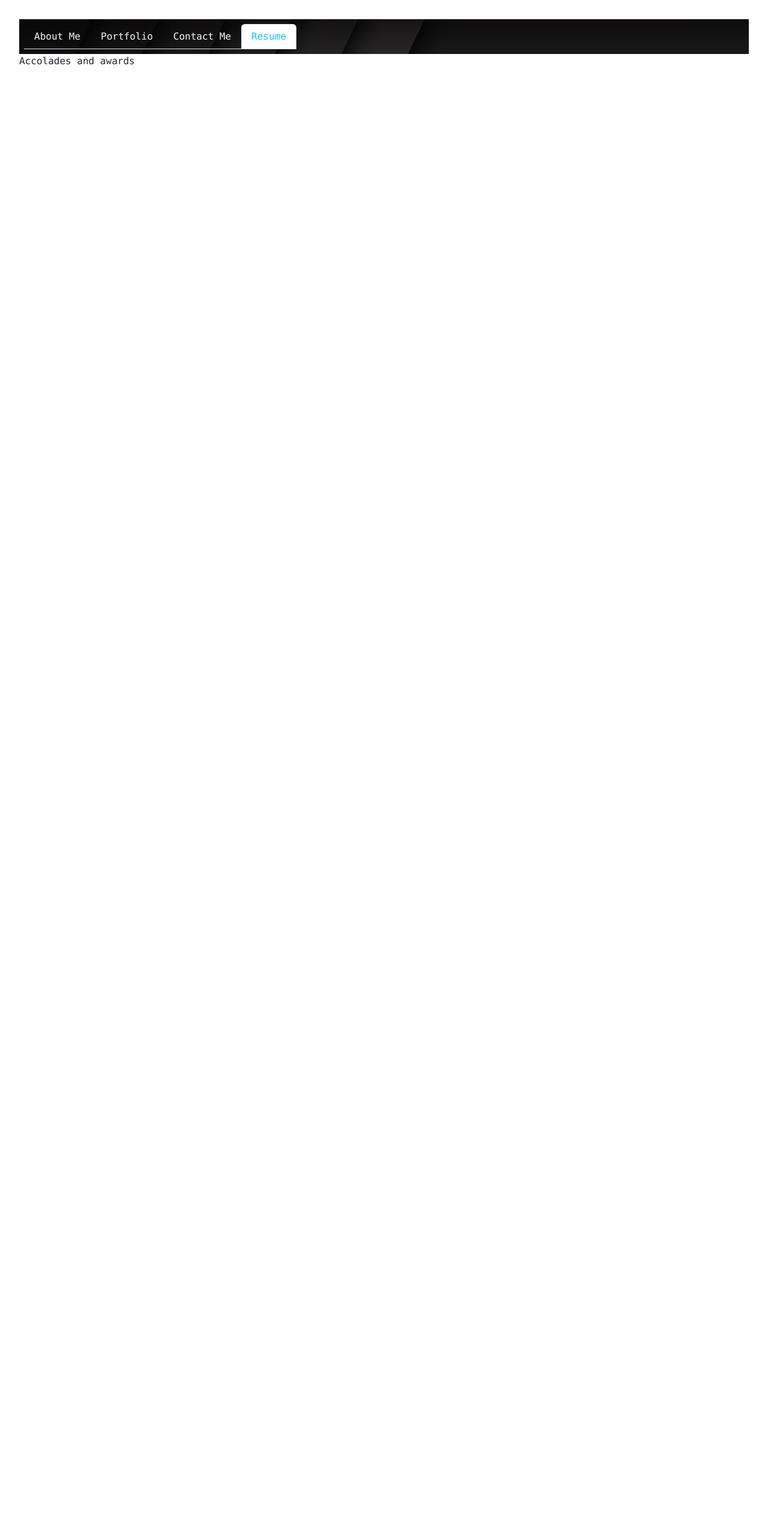
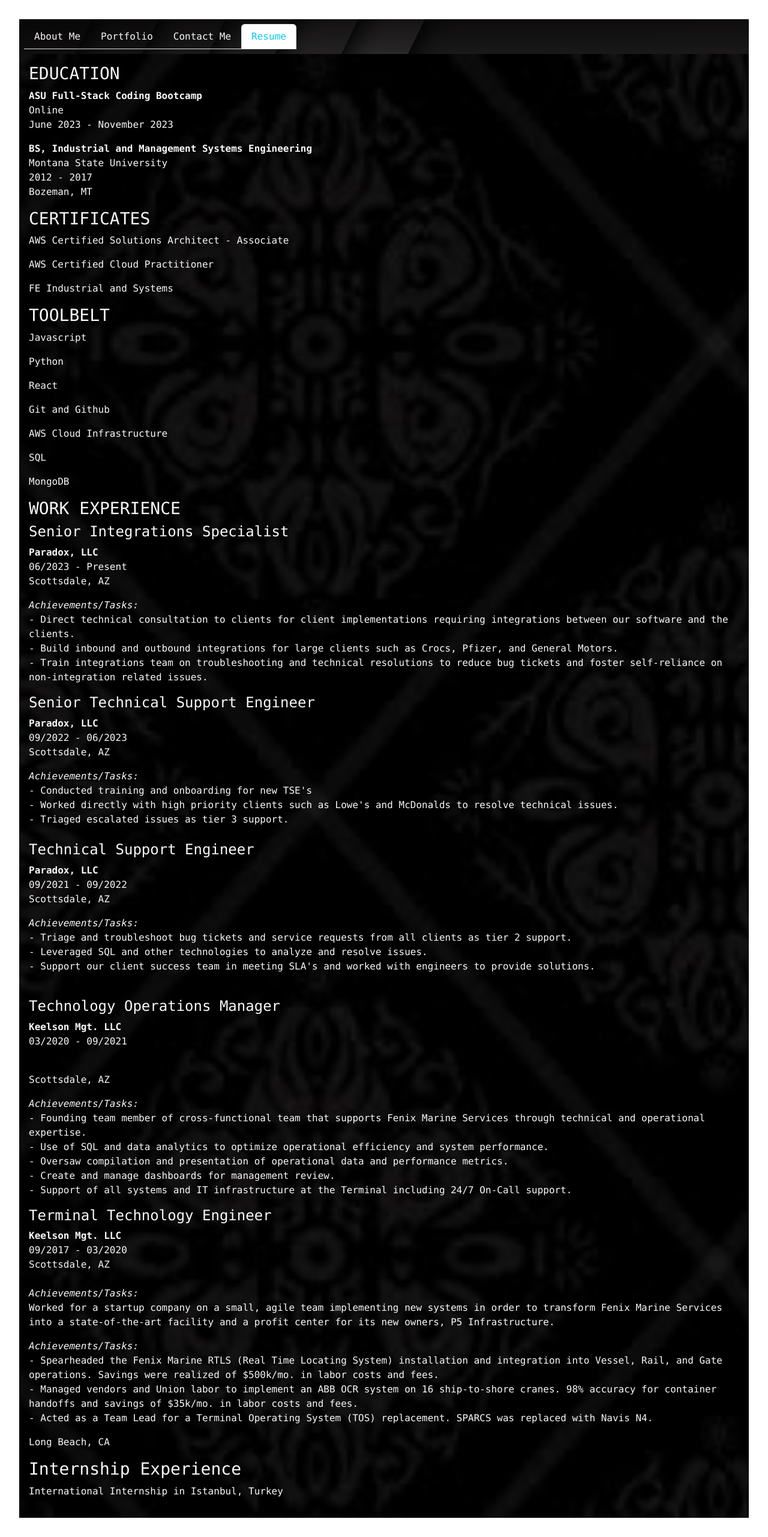
Before and after one commit to Matt11Moriarty/personal-portfolio2.0, a React (Vite) app: page /Resume in a window 1280 px wide. Shown: the whole page at 60% size. Before the commit the page ends 800 px from the top, so only its background shows below. Built offline with nearby package versions, Linux system fonts and the light colour scheme.

Commit message:
added resume section

```diff
--- a/src/assets/projects.js
+++ b/src/assets/projects.js
@@ -3,37 +3,37 @@
         title: "Movie Ticket Site",
         description: "MVC and MySQL",
         link: "https://github.com/Matt11Moriarty/movie-tickets-site",
-        gif: "/images/classic_flix.gif"
+        image: "/images/classic_flix.gif"
     },
     {
         title: "Social Network API",
         description: "MongoDB and API routing",
         link: "https://github.com/Matt11Moriarty/social-network-api",
-        gif: "/images/social_network_api.gif"
+        image: "/images/social_network_api.gif"
     },
     {
         title: "Tech Blog",
         description: "Deployed full stack blog",
         link: "https://github.com/Matt11Moriarty/tech-blog",
-        gif: "/images/tech_blog.gif"
+        image: "/images/tech_blog.gif"
     },
     {
         title: "Weather Dashboard",
         description: "Dynamic single page app using public API's",
         link: "https://github.com/Matt11Moriarty/weather-dashboard/tree/main",
-        gif: "/images/weather_dashboard.gif"
+        image: "/images/weather_dashboard.gif"
     },
     {
-        title: "Weather Dashboard",
-        description: "Dynamic single page app using public API's",
-        link: "https://github.com/Matt11Moriarty/weather-dashboard/tree/main",
-        gif: "/images/weather_dashboard.gif"
+        title: "Text Editor App",
+        description: "Progressive web app",
+        link: "https://github.com/Matt11Moriarty/text-editor",
+        image: "/images/JATE.png"
     },
     {
-        title: "Weather Dashboard",
-        description: "Dynamic single page app using public API's",
-        link: "https://github.com/Matt11Moriarty/weather-dashboard/tree/main",
-        gif: "/images/weather_dashboard.gif"
+        title: "Note Taker",
+        description: "Deployed note taking application",
+        link: "https://github.com/Matt11Moriarty/note-taker",
+        image: "/images/note-taker.gif"
     }
 ]
 
--- a/src/components/Projects.jsx
+++ b/src/components/Projects.jsx
@@ -6,7 +6,7 @@
     <div className="row justify-content-center">
       {projects.map((project, index) => (
         <div className="card m-3 p-3 border border-2 bg-dark text-center col-lg-3 col-md-5 col-sm-8 col-8" key={index}>
-          <img src={project.gif} className="card-img-top" alt={project.title} />
+          <img src={project.image} className="card-img-top" alt={project.title} />
           <div className="card-body text-light">
             <h5 className="card-title">{project.title}</h5>
             <p className="card-text">{project.description}</p>
--- a/src/pages/Resume.jsx
+++ b/src/pages/Resume.jsx
@@ -1,11 +1,151 @@
-import { Link } from 'react-router-dom';
+import React from "react";
 
 const Resume = () => {
-    return (
+  return (
+    <div className="app-background app-container text-light p-3">
+      <h3>EDUCATION</h3>
+      <p>
+        <strong>ASU Full-Stack Coding Bootcamp</strong>
+        <br />
+        Online
+        <br />
+        June 2023 - November 2023
+        <br />
+      </p>
+      <p>
+        <strong>BS, Industrial and Management Systems Engineering</strong>
+        <br />
+        Montana State University
+        <br />
+        2012 - 2017
+        <br />
+        Bozeman, MT
+      </p>
+      <h3>CERTIFICATES</h3>
+      <p>AWS Certified Solutions Architect - Associate</p>
+      <p>AWS Certified Cloud Practitioner</p>
+      <p>FE Industrial and Systems</p>
+      <h3>TOOLBELT</h3>
+      <p>Javascript</p>
+      <p>Python</p>
+      <p>React</p>
+      <p>Git and Github</p>
+      <p>AWS Cloud Infrastructure</p>
+      <p>SQL</p>
+      <p>MongoDB</p>
+      <h3>WORK EXPERIENCE</h3>
+      <h4>Senior Integrations Specialist</h4>
+      <p>
+        <strong>Paradox, LLC</strong>
+        <br />
+        06/2023 - Present
+        <br />
+        Scottsdale, AZ
+      </p>
+      <p>
+        <em>Achievements/Tasks:</em>
+        <br />
+        - Direct technical consultation to clients for client implementations requiring integrations between our software and the clients.
+        <br />
+        - Build inbound and outbound integrations for large clients such as Crocs, Pfizer, and General Motors.
+        <br />
+        - Train integrations team on troubleshooting and technical resolutions to reduce bug tickets and foster self-reliance on non-integration related issues.
+      </p>
+      <h4>Senior Technical Support Engineer</h4>
+      <p>
+        <strong>Paradox, LLC</strong>
+        <br />
+        09/2022 - 06/2023
+        <br />
+        Scottsdale, AZ
+      </p>
+      <p>
+        <em>Achievements/Tasks:</em>
+        <br />
+        - Conducted training and onboarding for new TSE's
+        <br />
+        - Worked directly with high priority clients such as Lowe's and McDonalds to resolve technical issues.
+        <br />
+        - Triaged escalated issues as tier 3 support.
+        <br /><br />
+      <h4>Technical Support Engineer</h4>
+      <p>
+        <strong>Paradox, LLC</strong>
+        <br />
+        09/2021 - 09/2022
+        <br />
+        Scottsdale, AZ
+      </p>
+      <p>
+        <em>Achievements/Tasks:</em>
+        <br />
+        - Triage and troubleshoot bug tickets and service requests from all clients as tier 2 support.
+        <br />
+        - Leveraged SQL and other technologies to analyze and resolve issues.
+        <br />
+        - Support our client success team in meeting SLA's and worked with engineers to provide solutions.
+        <br /><br />
+      </p>
+      <h4>Technology Operations Manager</h4>
+      <p>
+        <strong>Keelson Mgt. LLC</strong>
+        <br />
+        03/2020 - 09/2021</p>
+        <br />
+        Scottsdale, AZ
+      </p>
+      <p>
+        <em>Achievements/Tasks:</em>
+        <br />
+        - Founding team member of cross-functional team that supports Fenix
+        Marine Services through technical and operational expertise.
+        <br />
+        - Use of SQL and data analytics to optimize operational efficiency and
+        system performance.
+        <br />
+        - Oversaw compilation and presentation of operational data and
+        performance metrics.
+        <br />
+        - Create and manage dashboards for management review.
+        <br />- Support of all systems and IT infrastructure at the Terminal
+        including 24/7 On-Call support.
+      </p>
+      <h4>Terminal Technology Engineer</h4>
+      <p>
+        <strong>Keelson Mgt. LLC</strong>
+        <br />
+        09/2017 - 03/2020
+        <br />
+        Scottsdale, AZ
+        <br />
+        <br />
+        <em>Achievements/Tasks:</em>
+        <br />
         <p>
-            Accolades and awards
+          Worked for a startup company on a small, agile team implementing new
+          systems in order to transform Fenix Marine Services into a
+          state-of-the-art facility and a profit center for its new owners, P5
+          Infrastructure.
         </p>
-    )
-}
+        <p>
+          <em>Achievements/Tasks:</em>
+          <br />
+          - Spearheaded the Fenix Marine RTLS (Real Time Locating System)
+          installation and integration into Vessel, Rail, and Gate operations.
+          Savings were realized of $500k/mo. in labor costs and fees.
+          <br />
+          - Managed vendors and Union labor to implement an ABB OCR system on 16
+          ship-to-shore cranes. 98% accuracy for container handoffs and savings
+          of $35k/mo. in labor costs and fees.
+          <br />- Acted as a Team Lead for a Terminal Operating System (TOS)
+          replacement. SPARCS was replaced with Navis N4.
+        </p>
+        Long Beach, CA
+      </p>
+      <h3>Internship Experience</h3>
+      <p>International Internship in Istanbul, Turkey</p>
+    </div>
+  );
+};
 
 export default Resume;
```
Also changed, not shown: public/images/JATE.png (added), 1 other file (tests, documents, lock files or other folders).
